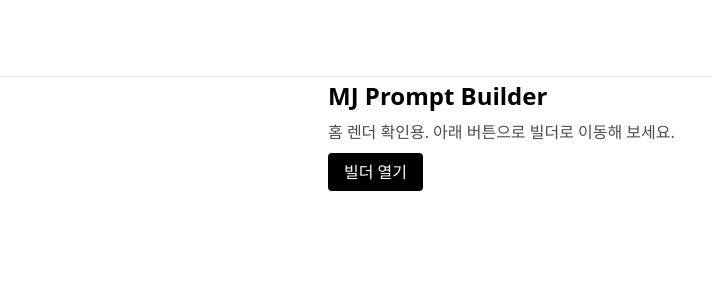
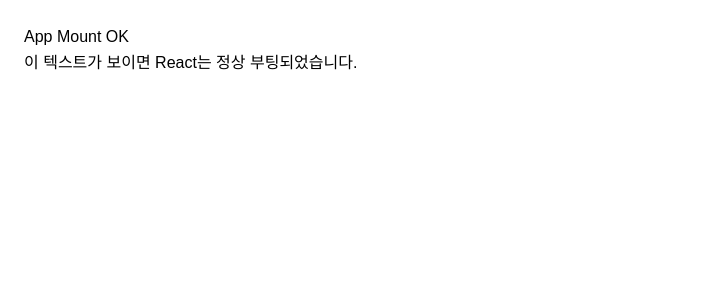
Before and after one commit to junjeejj/Midjourney-promft-builder, a React (Vite) app: page / in a window 1280 px wide. Shown: the top 300 px of the page, without its empty margins (0-712 px from the left). Built offline with nearby package versions, Linux system fonts and the light colour scheme; no server answers.

Commit message:
diagnose: pre-mount text + minimal App to isolate white screen

```diff
--- a/src/App.tsx
+++ b/src/App.tsx
@@ -1,121 +1,15 @@
-import React from "react";
-
-import { Routes, Route, Outlet, useLocation } from "react-router-dom";
-
-
-
-import BannerTop from "./components/BannerTop";
-
-import BannerBottom from "./components/BannerBottom";
-
-import ErrorBoundary from "./components/system/ErrorBoundary";
-
-
-
-import SafeHome from "./pages/SafeHome";
-
-import Builder from "./pages/Builder";
-
-import Pricing from "./pages/Pricing";
-
-import Login from "./pages/Login";
-
-import AdsTest from "./pages/AdsTest";
-
-
-
-declare global { interface Window { adsbygoogle: any[] } }
-
-
-
-function UseAdsOnRouteChange() {
-
-  const { pathname } = useLocation();
-
-  React.useEffect(() => {
-
-    try { (window.adsbygoogle = window.adsbygoogle || []).push({}); } catch {}
-
-  }, [pathname]);
-
-  return null;
-
-}
-
-
-
-function Layout() {
-
-  const { pathname } = useLocation();
+export default function App() {
 
   return (
 
-    <>
+    <div style={{ padding: 24, font: "16px/1.6 sans-serif" }}>
 
-      <UseAdsOnRouteChange />
+      <h1>App Mount OK</h1>
 
-      <BannerTop pathname={pathname} />
+      <p>이 텍스트가 보이면 React는 정상 부팅되었습니다.</p>
 
-      <div className="pt-14 pb-16">
-
-        <Outlet />
-
-      </div>
-
-      <BannerBottom pathname={pathname} />
-
-    </>
+    </div>
 
   );
 
 }
-
-
-
-export default function App() {
-
-  return (
-
-    <ErrorBoundary>
-
-      <Routes>
-
-        <Route element={<Layout />}>
-
-          <Route path="/" element={<SafeHome />} />
-
-          <Route
-
-            path="/builder"
-
-            element={
-
-              <ErrorBoundary>
-
-                <Builder />
-
-              </ErrorBoundary>
-
-            }
-
-          />
-
-          <Route path="/pricing" element={<Pricing />} />
-
-          <Route path="/ads-test" element={<AdsTest />} />
-
-        </Route>
-
-        <Route path="/login" element={<Login />} />
-
-        <Route path="/success" element={<div style={{padding:24}}>결제가 완료되었습니다.</div>} />
-
-        <Route path="*" element={<div style={{padding:24}}>페이지를 찾을 수 없습니다.</div>} />
-
-      </Routes>
-
-    </ErrorBoundary>
-
-  );
-
-}
--- a/src/main.tsx
+++ b/src/main.tsx
@@ -10,7 +10,29 @@
 
 
 
-createRoot(document.getElementById("root")!).render(
+// 화면에 React 부팅 전 텍스트를 강제로 찍는다.
+
+const rootEl = document.getElementById("root");
+
+if (rootEl) {
+
+  rootEl.innerHTML = '<div style="padding:24px;font:16px/1.4 sans-serif">[BOOT] pre-mount test…</div>';
+
+  console.log("[BOOT] wrote pre-mount text");
+
+} else {
+
+  throw new Error("#root element not found");
+
+}
+
+
+
+try {
+
+  console.log("[BOOT] React starting…");
+
+  createRoot(rootEl!).render(
 
     <React.StrictMode>
 
@@ -23,3 +45,11 @@
     </React.StrictMode>
 
   );
+
+  console.log("[BOOT] React mounted");
+
+} catch (err) {
+
+  console.error("[BOOT] failed:", err);
+
+}
```
Lines whose indentation alone changed are shown as unchanged.
